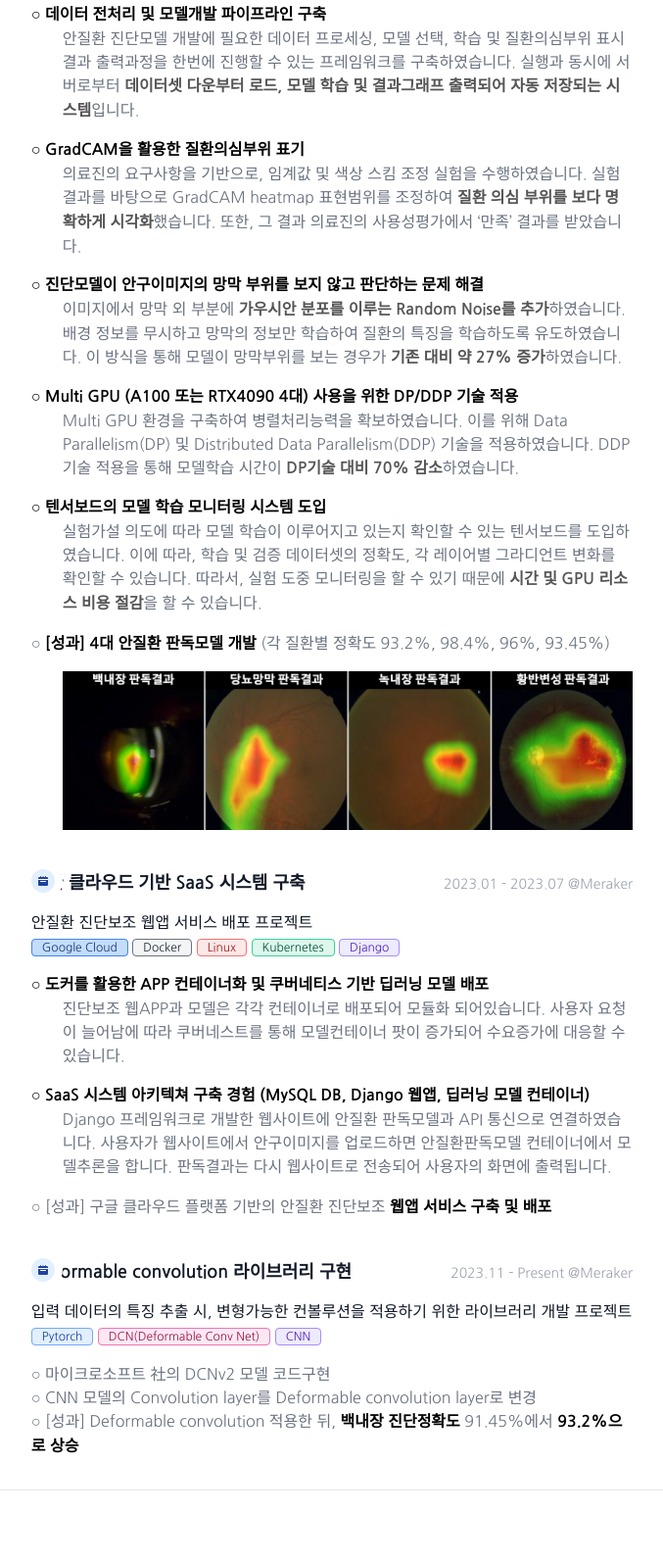
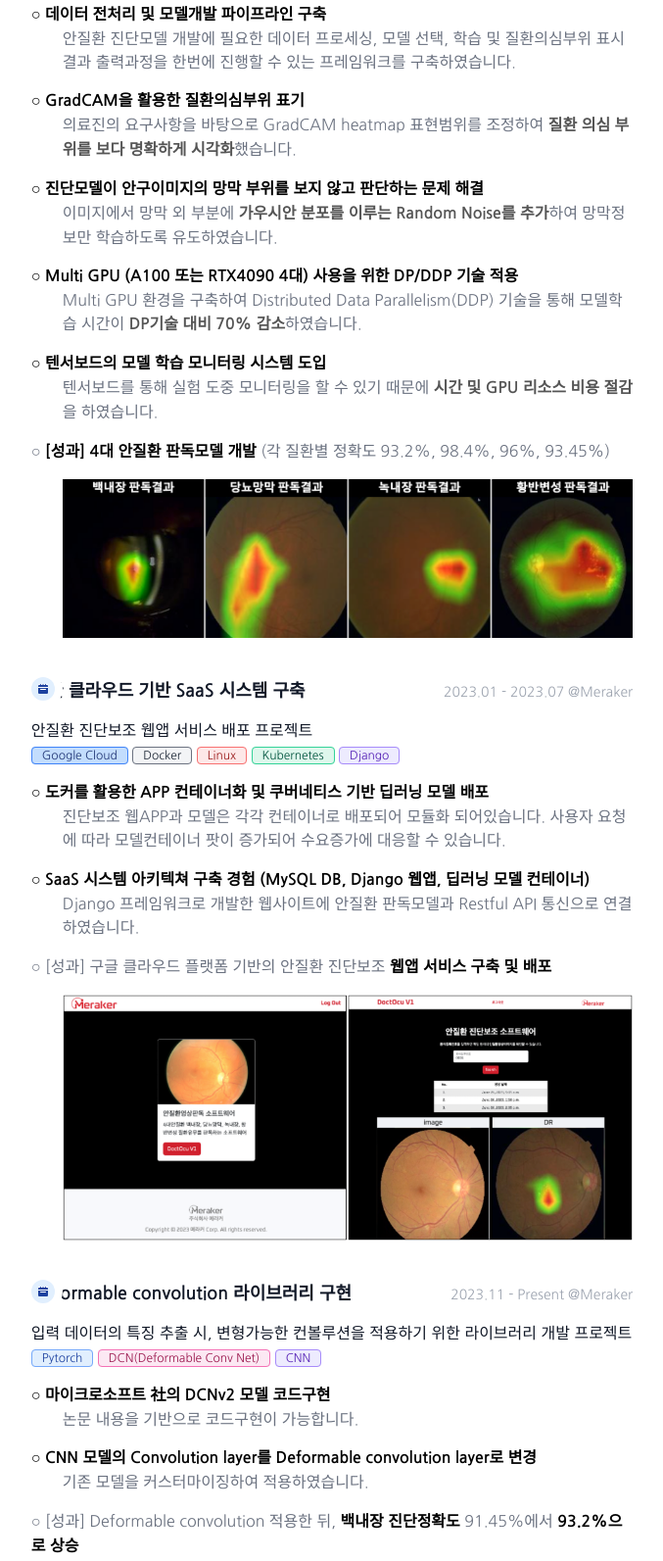
Before and after one commit to DAWUNHAN/portfolio, a plain HTML site: page index.html in a window 1280 px wide. Shown: the part 1191-2784 px from the top of the page at 98% size, without its empty margins (301-978 px from the left). Drawn offline with nearby package versions, Linux system fonts and the light colour scheme.

Commit message:
Add files via upload

```diff
--- a/index.html
+++ b/index.html
@@ -134,28 +134,28 @@
               ○ 데이터 전처리 및 모델개발 파이프라인 구축
             </p>
             <p class="mb-4 text-base font-normal text-gray-500 dark:text-gray-400 indent-text">
-              안질환 진단모델 개발에 필요한 데이터 프로세싱, 모델 선택, 학습 및 질환의심부위 표시결과 출력과정을 한번에 진행할 수 있는 프레임워크를 구축하였습니다. 실행과 동시에 서버로부터 <span class="text-strong-gray">데이터셋 다운부터 로드, 모델 학습 및 결과그래프 출력되어 자동 저장되는 시스템</span>입니다.
+              안질환 진단모델 개발에 필요한 데이터 프로세싱, 모델 선택, 학습 및 질환의심부위 표시결과 출력과정을 한번에 진행할 수 있는 프레임워크를 구축하였습니다.
             </p>
 
             <p class="text-base font-normal text-gray-500 dark:text-gray-400 text-black">
               ○ GradCAM을 활용한 질환의심부위 표기
             </p>
             <p class="mb-4 text-base font-normal text-gray-500 dark:text-gray-400 indent-text">
-              의료진의 요구사항을 기반으로, 임계값 및 색상 스킴 조정 실험을 수행하였습니다. 실험 결과를 바탕으로 GradCAM heatmap 표현범위를 조정하여 <span class="text-strong-gray">질환 의심 부위를 보다 명확하게 시각화</span>했습니다. 또한, 그 결과 의료진의 사용성평가에서 ‘만족’ 결과를 받았습니다.
+              의료진의 요구사항을 바탕으로 GradCAM heatmap 표현범위를 조정하여 <span class="text-strong-gray">질환 의심 부위를 보다 명확하게 시각화</span>했습니다.
             </p>
 
             <p class="text-base font-normal text-gray-500 dark:text-gray-400 text-black">
               ○ 진단모델이 안구이미지의 망막 부위를 보지 않고 판단하는 문제 해결
             </p>
             <p class="mb-4 text-base font-normal text-gray-500 dark:text-gray-400 indent-text">
-              이미지에서 망막 외 부분에 <span class="text-strong-gray">가우시안 분포를 이루는 Random Noise를 추가</span>하였습니다. 배경 정보를 무시하고 망막의 정보만 학습하여 질환의 특징을 학습하도록 유도하였습니다. 이 방식을 통해 모델이 망막부위를 보는 경우가 <span class="text-strong-gray">기존 대비 약 27% 증가</span>하였습니다.
+              이미지에서 망막 외 부분에 <span class="text-strong-gray">가우시안 분포를 이루는 Random Noise를 추가</span>하여 망막정보만 학습하도록 유도하였습니다.
             </p>
 
             <p class="text-base font-normal text-gray-500 dark:text-gray-400 text-black">
               ○ Multi GPU (A100 또는 RTX4090 4대) 사용을 위한 DP/DDP 기술 적용
             </p>
             <p class="mb-4 text-base font-normal text-gray-500 dark:text-gray-400 indent-text">
-              Multi GPU 환경을 구축하여 병렬처리능력을 확보하였습니다. 이를 위해 Data Parallelism(DP) 및 Distributed Data Parallelism(DDP) 기술을 적용하였습니다. DDP 기술 적용을 통해 모델학습 시간이 <span class="text-strong-gray
+              Multi GPU 환경을 구축하여 Distributed Data Parallelism(DDP) 기술을 통해 모델학습 시간이 <span class="text-strong-gray
               ">DP기술 대비 70% 감소</span>하였습니다.
             </p>
 
@@ -163,7 +163,7 @@
               ○ 텐서보드의 모델 학습 모니터링 시스템 도입
             </p>
             <p class="mb-4 text-base font-normal text-gray-500 dark:text-gray-400 indent-text">
-              실험가설 의도에 따라 모델 학습이 이루어지고 있는지 확인할 수 있는 텐서보드를 도입하였습니다.  이에 따라, 학습 및 검증 데이터셋의 정확도, 각 레이어별 그라디언트 변화를 확인할 수 있습니다. 따라서, 실험 도중 모니터링을 할 수 있기 때문에 <span class="text-strong-gray">시간 및 GPU 리소스 비용 절감</span>을 할 수 있습니다.
+              텐서보드를 통해 실험 도중 모니터링을 할 수 있기 때문에 <span class="text-strong-gray">시간 및 GPU 리소스 비용 절감</span>을 하였습니다.
             </p>
 
             <p class="mb-4 text-base font-normal text-gray-500 dark:text-gray-400">
@@ -194,17 +194,18 @@
               ○ 도커를 활용한 APP 컨테이너화 및 쿠버네티스 기반 딥러닝 모델 배포
             </p>
             <p class="mb-4 text-base font-normal text-gray-500 dark:text-gray-400 indent-text">
-              진단보조 웹APP과 모델은 각각 컨테이너로 배포되어 모듈화 되어있습니다. 사용자 요청이 늘어남에 따라 쿠버네스트를 통해 모델컨테이너 팟이 증가되어 수요증가에 대응할 수 있습니다.<span class="text-strong-gray"></span>
+              진단보조 웹APP과 모델은 각각 컨테이너로 배포되어 모듈화 되어있습니다. 사용자 요청에 따라 모델컨테이너 팟이 증가되어 수요증가에 대응할 수 있습니다.<span class="text-strong-gray"></span>
             </p>
             <p class="text-base font-normal text-gray-500 dark:text-gray-400 text-black">
               ○ SaaS 시스템 아키텍쳐 구축 경험 (MySQL DB, Django 웹앱, 딥러닝 모델 컨테이너)
             </p>
             <p class="mb-4 text-base font-normal text-gray-500 dark:text-gray-400 indent-text">
-              Django 프레임워크로 개발한 웹사이트에 안질환 판독모델과 API 통신으로 연결하였습니다. 사용자가 웹사이트에서 안구이미지를 업로드하면 안질환판독모델 컨테이너에서 모델추론을 합니다. 판독결과는 다시 웹사이트로 전송되어 사용자의 화면에 출력됩니다. <span class="text-strong-gray"></span>
+              Django 프레임워크로 개발한 웹사이트에 안질환 판독모델과 Restful API 통신으로 연결하였습니다.
             </p>
             <p class="mb-4 text-base font-normal text-gray-500 dark:text-gray-400">
               ○ [성과] 구글 클라우드 플랫폼 기반의 안질환 진단보조 <span class="text-black">웹앱 서비스 구축 및 배포</span>
             </p>
+            <img src="img/webapp.png" alt="webapp 이미지" class="mb-4 desc-img">
         </li>
           <li class="ms-6">
               <span class="absolute flex items-center justify-center w-6 h-6 bg-blue-100 rounded-full -start-3 ring-8 ring-white dark:ring-gray-900 dark:bg-blue-900">
@@ -224,19 +225,19 @@
                 <span class="bg-pink-100 text-pink-800 text-xs font-medium me-2 px-2.5 py-0.5 rounded dark:bg-gray-700 dark:text-pink-400 border border-pink-400">DCN(Deformable Conv Net)</span>
                 <span class="bg-purple-100 text-purple-800 text-xs font-medium me-2 px-2.5 py-0.5 rounded dark:bg-gray-700 dark:text-purple-400 border border-purple-400">CNN</span>
               </div>
-              <p class="text-base font-normal text-gray-500 dark:text-gray-400">
+              <p class="text-base font-normal text-gray-500 dark:text-gray-400 text-black">
                 ○ 마이크로소프트 社의 DCNv2 모델 코드구현
               </p>
-              <!-- <p class="mb-4 text-base font-normal text-gray-500 dark:text-gray-400 indent-text">
-                안질환 진단모델 개발에 필요한 데이터 프로세싱, 모델 선택, 학습 및 질환의심부위 표시결과 출력과정을 한번에 진행할 수 있는 프레임워크를 구축하였습니다. 실행과 동시에 서버로부터 <span class="text-strong-gray">데이터셋 다운부터 로드, 모델 학습 및 결과그래프 출력되어 자동 저장되는 시스템</span>입니다.
-              </p> -->
+              <p class="mb-4 text-base font-normal text-gray-500 dark:text-gray-400 indent-text">
+                논문 내용을 기반으로 코드구현이 가능합니다.
+              </p>
 
-              <p class="text-base font-normal text-gray-500 dark:text-gray-400">
+              <p class="text-base font-normal text-gray-500 dark:text-gray-400 text-black">
                 ○ CNN 모델의 Convolution layer를 Deformable convolution layer로 변경
               </p>
-              <!-- <p class="mb-4 text-base font-normal text-gray-500 dark:text-gray-400 indent-text">
-                안질환 진단모델 개발에 필요한 데이터 프로세싱, 모델 선택, 학습 및 질환의심부위 표시결과 출력과정을 한번에 진행할 수 있는 프레임워크를 구축하였습니다. 실행과 동시에 서버로부터 <span class="text-strong-gray">데이터셋 다운부터 로드, 모델 학습 및 결과그래프 출력되어 자동 저장되는 시스템</span>입니다.
-              </p> -->
+              <p class="mb-4 text-base font-normal text-gray-500 dark:text-gray-400 indent-text">
+                기존 모델을 커스터마이징하여 적용하였습니다.
+              </p>
 
               <p class="mb-4 text-base font-normal text-gray-500 dark:text-gray-400">
                 ○ [성과] Deformable convolution 적용한 뒤, <span class="text-black">백내장 진단정확도</span> 91.45%에서 <span class="text-black">93.2%으로 상승</span>
```
